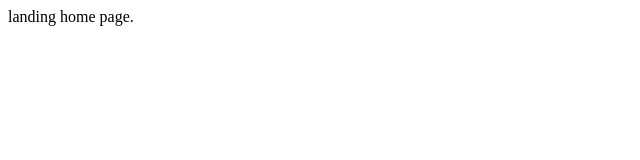
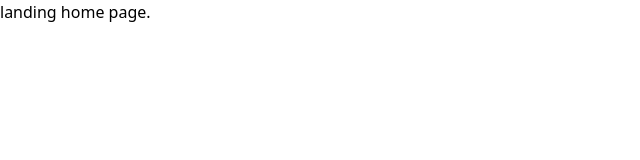
Before and after one commit to system32uwu/Meedikal, a React (Create React App) app in the folder frontend/: page / in a window 1280 px wide. Shown: the top 160 px of the page, without its empty margins (0-640 px from the left). Built offline with nearby package versions, Linux system fonts and the light colour scheme.

Commit message:
Added and configured tailwindcss

```diff
--- /dev/null
+++ b/frontend/craco.config.js
@@ -0,0 +1,10 @@
+module.exports = {
+    style: {
+      postcss: {
+        plugins: [
+          require('tailwindcss'),
+          require('autoprefixer'),
+        ],
+      },
+    },
+  }
--- /dev/null
+++ b/frontend/src/index.css
@@ -0,0 +1,3 @@
+@tailwind base;
+@tailwind components;
+@tailwind utilities;
--- a/frontend/src/index.tsx
+++ b/frontend/src/index.tsx
@@ -1,6 +1,7 @@
 import React from "react";
 import ReactDOM from "react-dom";
 import Router from "./router";
+import './index.css'
 
 ReactDOM.render(
   <React.StrictMode>
--- /dev/null
+++ b/frontend/tailwind.config.js
@@ -0,0 +1,11 @@
+module.exports = {
+  purge: [],
+  darkMode: false, // or 'media' or 'class'
+  theme: {
+    extend: {},
+  },
+  variants: {
+    extend: {},
+  },
+  plugins: [],
+}
```
Also changed, not shown: frontend/package.json (+9 -6 lines), 2 other files (tests, documents, lock files or other folders).
